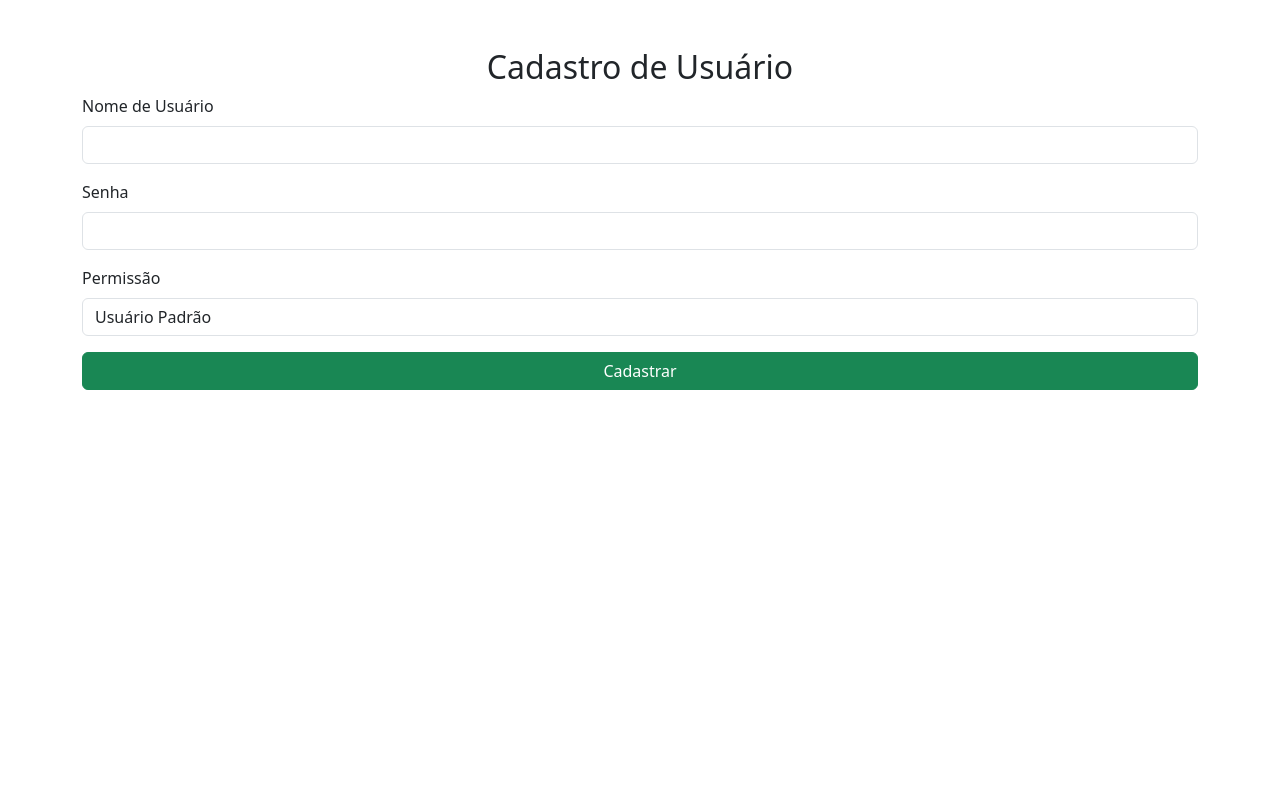
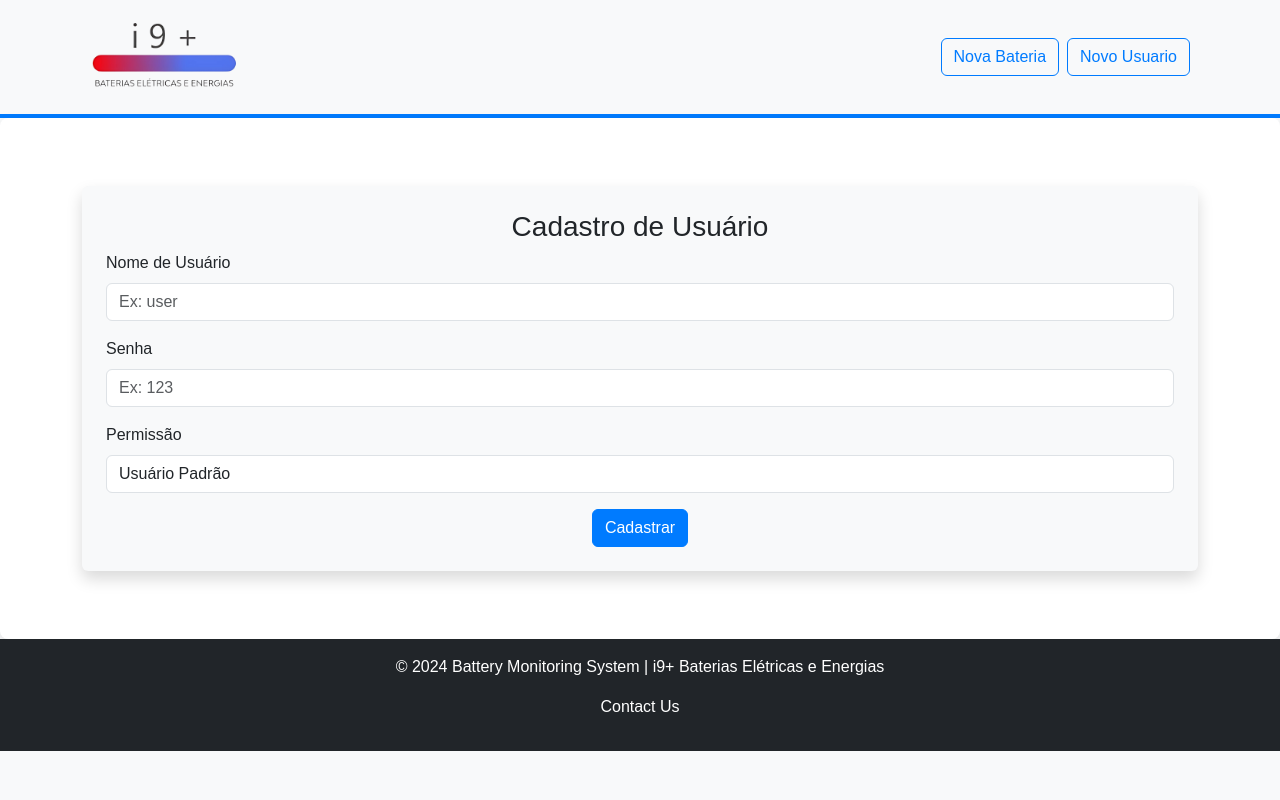
Before and after one commit to imtavin/monitoramento-bateria-i9, a Flask app: template templates/cadastro_usuario.html in a window 1280 px wide. Run offline with Flask 3, Linux system fonts and the light colour scheme; the template is opened without the code that fills it, so the values that code supplies are empty.

Commit message:
Alteração na pagina de cadastrado de usuarios e dos botoes de link

```diff
--- a/app.py
+++ b/app.py
@@ -6,6 +6,7 @@ import sqlite3
 import plotly.graph_objs as go
 from plotly.subplots import make_subplots
 from io import BytesIO
+from werkzeug.security import generate_password_hash
 
 app = Flask(__name__)
 
@@ -55,62 +56,74 @@ def fetch_battery_data():
 # Rota para gerar e baixar o relatório em PDF.
 @app.route('/download-pdf')
 def download_pdf():
-    # Busca dados do banco
     baterias = fetch_battery_data()
-
-    # Configura o PDF em memória
     buffer = BytesIO()
     pdf = canvas.Canvas(buffer, pagesize=A4)
     width, height = A4
 
-    # Título do PDF
+    # PDF Title
     pdf.setFont("Helvetica-Bold", 16)
     pdf.drawString(200, height - 50, "Relatório de Status das Baterias")
 
-    # Cabeçalhos da tabela
-    pdf.setFont("Helvetica-Bold", 12)
-    headers = ["MacAddress", "Empresa", "Localização", "Resistência (Ω)", "Tensão (V)", "Temperatura (°C)"]
-    x_offset = 40
+    # Column headers and widths
+    headers = ["MacAddress", "Empresa", "Localização", "Resistência (Ω)", "Tensão (V)", "Temperatura (°C)", "Data/Hora"]
+    col_widths = [90, 80, 80, 80, 70, 90, 100]  # Adjusted column widths
+    x_offset_start = 30
     y_offset = height - 100
-    col_width = [100, 80, 80, 100, 70, 100]  # Define a largura de cada coluna para melhor organização
+    row_height = 20
 
-    # Desenha os cabeçalhos da tabela
+    # Draw headers
+    pdf.setFont("Helvetica-Bold", 10)
+    x_offset = x_offset_start
     for i, header in enumerate(headers):
         pdf.drawString(x_offset, y_offset, header)
-        x_offset += col_width[i]
+        x_offset += col_widths[i]
 
-    # Redefine o offset horizontal e ajusta o espaçamento vertical
-    y_offset -= 25
-    pdf.setFont("Helvetica", 10)
+    y_offset -= row_height
 
-    # Adiciona dados na tabela
+    # Draw data rows
+    pdf.setFont("Helvetica", 9)
     for bateria in baterias:
-        x_offset = 40  # Redefine o início da linha
+        x_offset = x_offset_start
         for i, item in enumerate(bateria):
-            pdf.drawString(x_offset, y_offset, str(item) if item is not None else "N/A")
-            x_offset += col_width[i]
-        y_offset -= 15
+            text = str(item) if item is not None else "N/A"
+            pdf.drawString(x_offset, y_offset, text)
+            x_offset += col_widths[i]
 
-        # Gera uma nova página se ultrapassar o limite da página
-        if y_offset < 40:
+        y_offset -= row_height
+
+        # Create a new page if nearing the end of the current page
+        if y_offset < 50:
             pdf.showPage()
             y_offset = height - 100
-            # Redesenha cabeçalhos na nova página
-            x_offset = 40
-            pdf.setFont("Helvetica-Bold", 12)
+
+            # Redraw headers on new page
+            pdf.setFont("Helvetica-Bold", 10)
+            x_offset = x_offset_start
             for i, header in enumerate(headers):
                 pdf.drawString(x_offset, y_offset, header)
-                x_offset += col_width[i]
-            y_offset -= 25
-            pdf.setFont("Helvetica", 10)
+                x_offset += col_widths[i]
 
-    # Finaliza e salva o PDF
+            y_offset -= row_height
+            pdf.setFont("Helvetica", 9)
+
     pdf.save()
-
-    # Prepara o PDF para download
     buffer.seek(0)
     return send_file(buffer, as_attachment=True, download_name="relatorio_baterias.pdf", mimetype='application/pdf')
 
+@app.route('/cadastro-usuario', methods=['GET', 'POST'])
+def cadastro_usuario():
+    if request.method == 'POST':
+        username = request.form['username']
+        password = generate_password_hash(request.form['password'])
+        role = request.form['role']
+
+        conn = connect_db()
+        cursor = conn.cursor()
+        cursor.execute("INSERT INTO users (username, password, role) VALUES (?, ?, ?)", (username, password, role))
+        conn.commit()
+        conn.close()
+    return render_template('cadastro_usuario.html')
 
 # Função para cadastrar novas baterias
 @app.route('/cadastro-bateria', methods=['GET', 'POST'])
@@ -260,7 +273,7 @@ def gerar_relatorio():
     # Envia o PDF como resposta para download
     return Response(buffer, mimetype='application/pdf', headers={"Content-Disposition": "attachment;filename=relatorio_baterias.pdf"})
 
-@app.route('/')
+@app.route('/', methods=['GET', 'POST'])
 def index():
     filters = {}
     batteries = []
--- a/templates/cadastro_usuario.html
+++ b/templates/cadastro_usuario.html
@@ -3,20 +3,44 @@
 <head>
     <meta charset="UTF-8">
     <meta name="viewport" content="width=device-width, initial-scale=1.0">
-    <title>Cadastro de Usuário - Battery Health Dashboard</title>
+    <title>Cadastro de Usuário</title>
     <link href="https://cdn.jsdelivr.net/npm/bootstrap@5.3.0-alpha3/dist/css/bootstrap.min.css" rel="stylesheet">
+    <link rel="stylesheet" href="{{ url_for('static', filename='style.css') }}">
 </head>
 <body>
+    <!-- Cabeçalho -->
+    <header class="bg-light text-dark p-3">
+        <div class="container">
+            <div class="d-flex justify-content-between align-items-center">
+                <a href="{{ url_for('index') }}">
+                    <div class="header-logo">
+                        <img src= "/static/image/logo_without_back.png" alt="Logo" class="header-logo" class="header-logo">
+                    </div>
+                </a>
+                <nav class="d-flex align-items-center">
+                    <a href="{{ url_for('cadastro_bateria') }}" class="btn btn-outline-primary me-2">
+                        Nova Bateria
+                    </a>
+                    <a href="{{ url_for('cadastro_usuario') }}" class="btn btn-outline-primary me-2">
+                        Novo Usuario
+                    </a>
+                </nav>
+            </div>
+        </div>
+    </header>
+
+    <main>
         <div class="container my-5">
-        <h2 class="text-center">Cadastro de Usuário</h2>
-        <form method="POST" action="/cadastro">
+            <div class="form-container p-4 bg-light rounded shadow">
+                <h3 class="text-center">Cadastro de Usuário</h3>
+                <form method="POST" action="/cadastro-usuario">
                     <div class="mb-3">
                         <label for="username" class="form-label">Nome de Usuário</label>
-                <input type="text" id="username" name="username" class="form-control" required>
+                        <input type="text" id="username" name="username" class="form-control" placeholder="Ex: user" required>
                     </div>
                     <div class="mb-3">
                         <label for="password" class="form-label">Senha</label>
-                <input type="password" id="password" name="password" class="form-control" required>
+                        <input type="password" id="password" name="password" class="form-control" placeholder="Ex: 123" required>
                     </div>
                     <div class="mb-3">
                         <label for="role" class="form-label">Permissão</label>
@@ -25,8 +49,20 @@
                             <option value="admin">Administrador</option>
                         </select>
                     </div>
-            <button type="submit" class="btn btn-success w-100">Cadastrar</button>
+                    <div class="text-center">
+                        <button type="submit" class="btn btn-primary">Cadastrar</button>
+                    </div>
                 </form>
             </div>
+        </div>
+    </main>
+
+    <!-- Rodapé -->
+    <footer class="bg-dark text-white text-center py-3">
+        <p>&copy; 2024 Battery Monitoring System | i9+ Baterias Elétricas e Energias</p>
+        <p><a href="mailto:email@example.com" class="text-white">Contact Us</a></p>
+    </footer>
+
+    <script src="https://cdn.jsdelivr.net/npm/bootstrap@5.3.0-alpha3/dist/js/bootstrap.bundle.min.js"></script>
 </body>
 </html>
```
Also changed, not shown: templates/cadastro_bateria.html (+10 -5 lines), templates/index.html (+10 -8 lines), bateria.db. Lines whose indentation alone changed are shown as unchanged.
